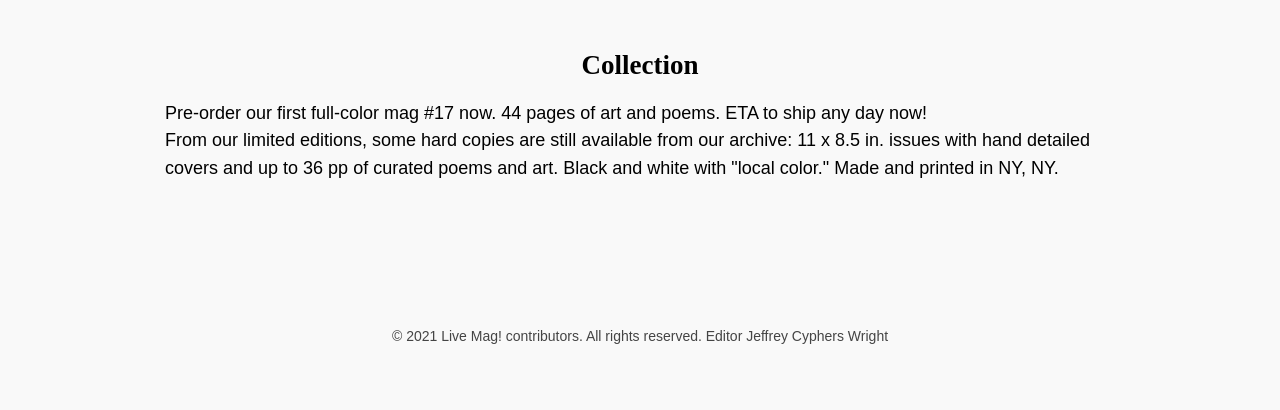
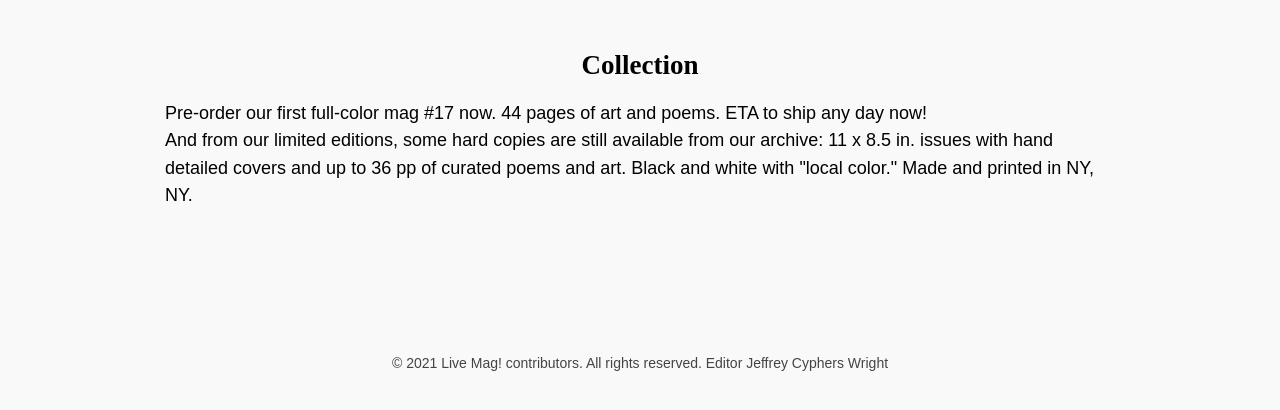
Before and after one commit to loriortiz/stripe-checkout-netlify-serverless, a plain HTML site: page public/index.html in a window 1280 px wide. Shown: the part 148-558 px from the top of the page. Drawn offline with Linux system fonts and the light colour scheme; no server answers; a script that the page names is missing; a web font is replaced by a local one.

Commit message:
Page edit

```diff
--- a/public/index.html
+++ b/public/index.html
@@ -44,7 +44,7 @@
     </header>
   <main>
     <h2 class="page-title">Collection</h2>
-    <p>Pre-order our first full-color mag #17 now. 44 pages of art and poems. ETA to ship any day now!<br>From our limited editions, some hard copies are still available from our archive: 11 x 8.5 in. issues with hand detailed covers and up to 36 pp of curated poems and art. Black and white with "local color." Made and printed in NY, NY. </p>
+    <p>Pre-order our first full-color mag #17 now. 44 pages of art and poems. ETA to ship any day now!<br>And from our limited editions, some hard copies are still available from our archive: 11 x 8.5 in. issues with hand detailed covers and up to 36 pp of curated poems and art. Black and white with "local color." Made and printed in NY, NY. </p>
     <div class="products"></div>
   </main>
   <template id="product">
```
